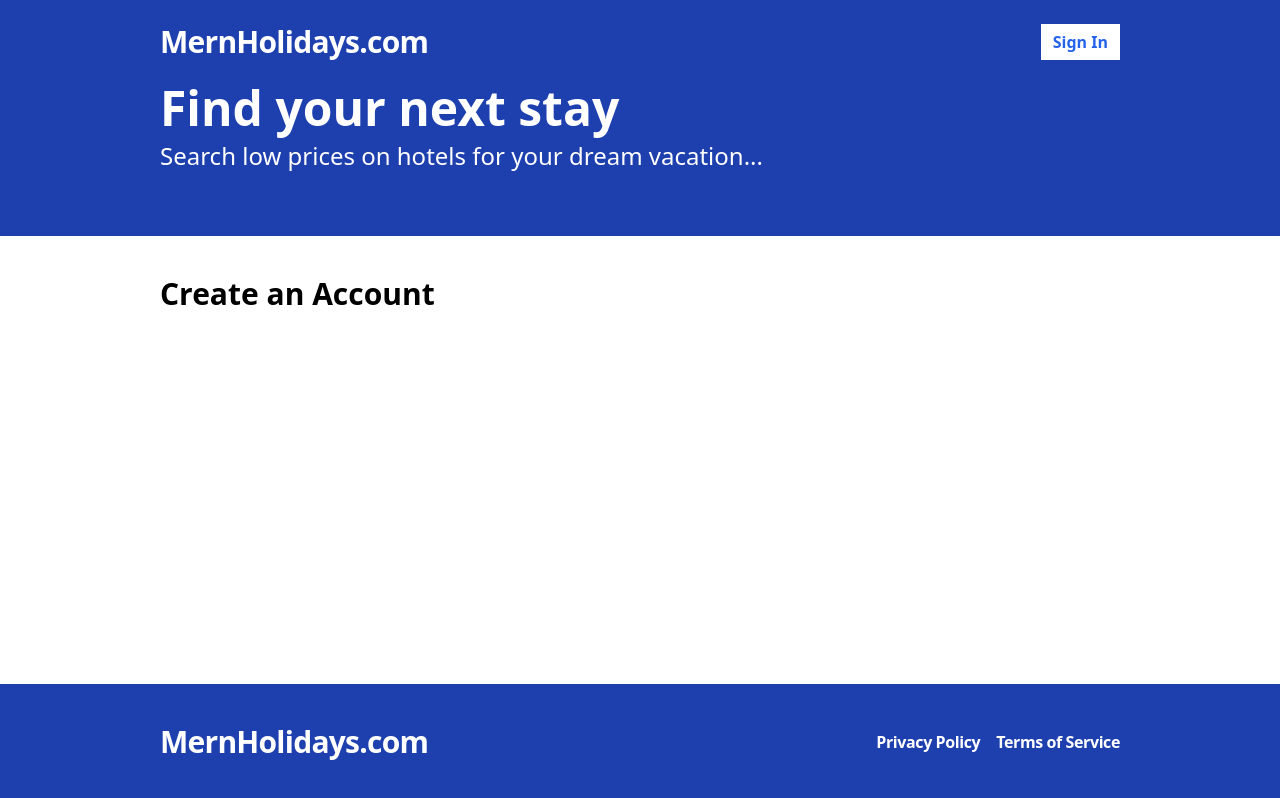
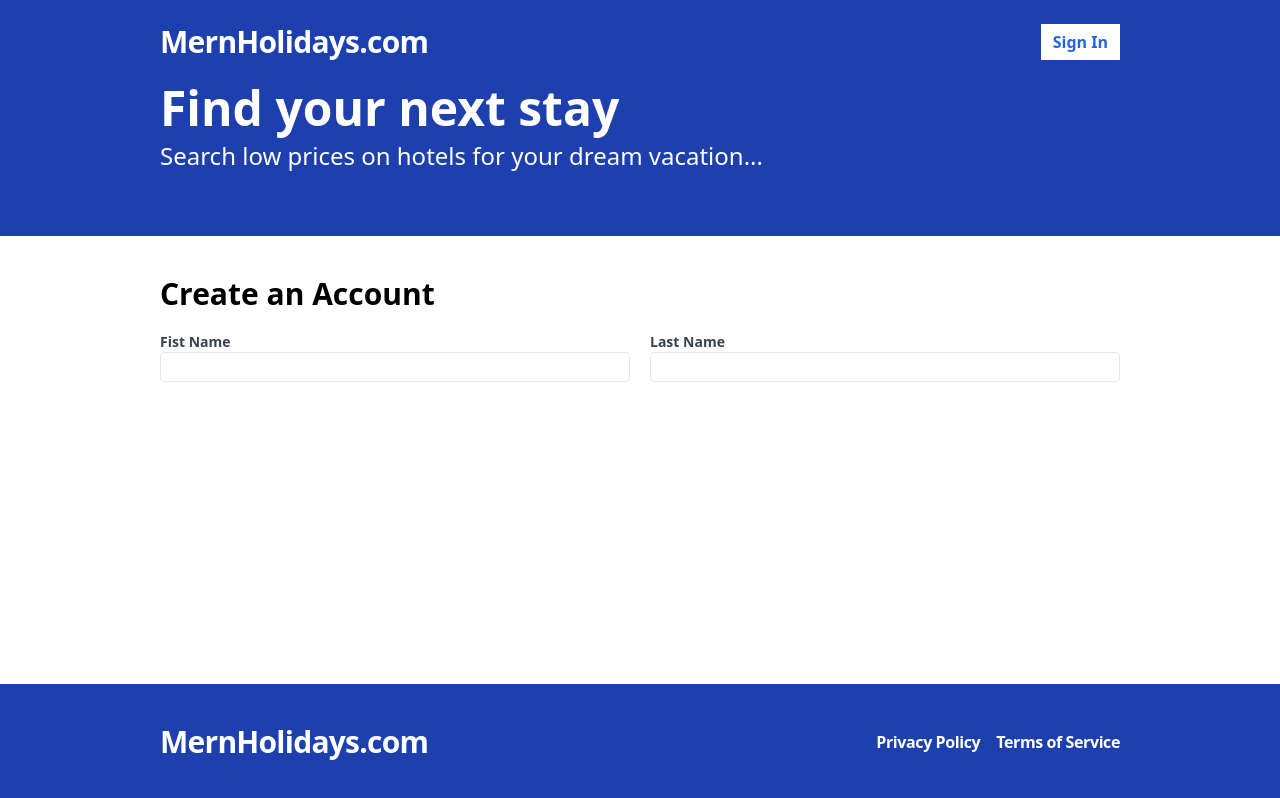
Before and after one commit to Presly-KM/PP6-HotelBooking-app, a React (Vite) app in the folder frontend/: page /register in a window 1280 px wide. Built offline with nearby package versions, Linux system fonts and the light colour scheme.

Commit message:
registerFormData

```diff
--- a/frontend/src/pages/Register.tsx
+++ b/frontend/src/pages/Register.tsx
@@ -1,7 +1,29 @@
+import { useForm } from "react-hook-form";
+
+type RegisterFormData = {                                    // Ici on définit le type des données du formulaire d'inscription. Cela nous permet de typer les données que nous allons récupérer du formulaire. Ainsi, on s'assure que les données saisies par l'utilisateur correspondent aux types attendus.
+    firstName: string;
+    lastName: string;
+    email: string;
+    password: string;
+    confirmPassword: string;
+};
+
 const Register = () => {
+    const { register } = useForm<RegisterFormData>();              // Ici on utilise le hook useForm de react-hook-form pour gérer le formulaire d'inscription. On spécifie le type RegisterFormData pour que les données du formulaire soient typées correctement. Le hook register est utilisé pour enregistrer les champs du formulaire.
+
     return (
     <form className="flex flex-col gap-5">
         <h2 className="text-3xl font-bold"> Create an Account</h2>
+        <div className="flex flex-col md:flex-row gap-5">       {/* Ici on crée un formulaire d'inscription avec des champs pour le prénom, le nom, l'email, le mot de passe et la confirmation du mot de passe. On utilise des classes Tailwind CSS pour le style.*/}
+          <label className="text-gray-700 text-sm font-bold flex-1">
+            Fist Name
+            <input className="border rounded w-full py-1 px-2 font-normal" {...register("firstName", {required: "This field is required"})}></input>  {/* Ici on utilise le hook register pour enregistrer le champ "firstName" du formulaire. On ajoute une validation pour rendre ce champ obligatoire. Si l'utilisateur ne remplit pas ce champ, un message d'erreur sera affiché. */}
+          </label>
+          <label className="text-gray-700 text-sm font-bold flex-1">
+            Last Name
+            <input className="border rounded w-full py-1 px-2 font-normal" {...register("lastName", {required: "This field is required"})}></input>  {/* Ici on utilise le hook register pour enregistrer le champ "lastName" du formulaire. On ajoute une validation pour rendre ce champ obligatoire. Si l'utilisateur ne remplit pas ce champ, un message d'erreur sera affiché. */}
+          </label>
+        </div>
     </form>
     );
 };
```
